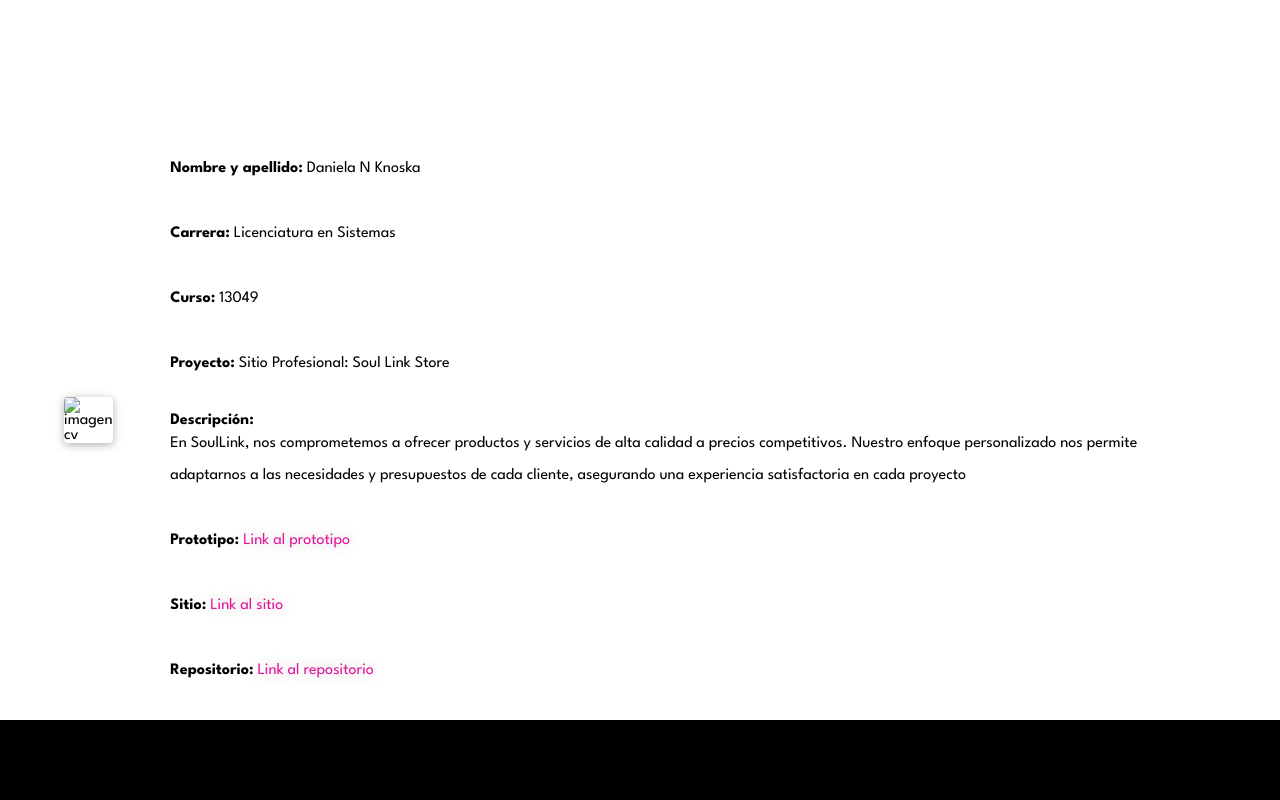
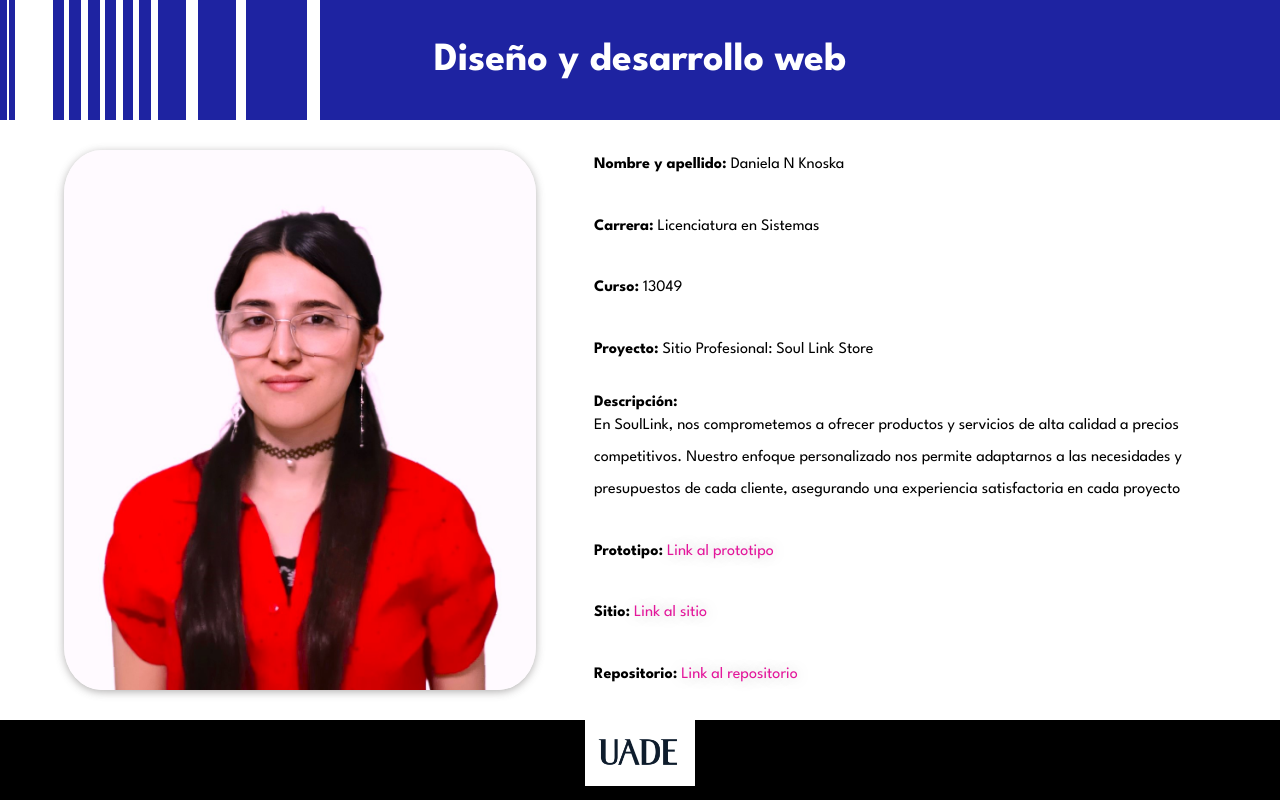
Before and after one commit to Danisdnk/dise-o_web_p1, a plain HTML site: page index.html in a window 1280 px wide. Drawn offline with Linux system fonts and the light colour scheme; the site is published under a folder, as on GitHub Pages, so addresses that start at the root find nothing.

Commit message:
fix:link assets

```diff
--- a/index.html
+++ b/index.html
@@ -21,7 +21,7 @@
         <main>
 
             <aside>
-                <img src="/assets/img.jpg" alt="imagen cv" sizes="" srcset="" class="border-round-8 img-card" />
+                <img src="assets/img.jpg" alt="imagen cv" sizes="" srcset="" class="border-round-8 img-card" />
             </aside>
 
             <section class="info">
@@ -73,7 +73,7 @@
         </main>
 
         <footer class="bg-black">
-            <img src="/assets/logo.png" alt="" sizes="" srcset="" class="logo-uade">
+            <img src="assets/logo.png" alt="" sizes="" srcset="" class="logo-uade">
         </footer>
     </div>
 </body>
--- a/style.css
+++ b/style.css
@@ -80,7 +80,7 @@ footer {
 }
 
 .img-decorativa-1 {
-    background-image: url('/assets/sitio-prof-banner.png');
+    background-image: url('assets/sitio-prof-banner.png');
     background-size: cover;
     background-position: center;
 }
```
